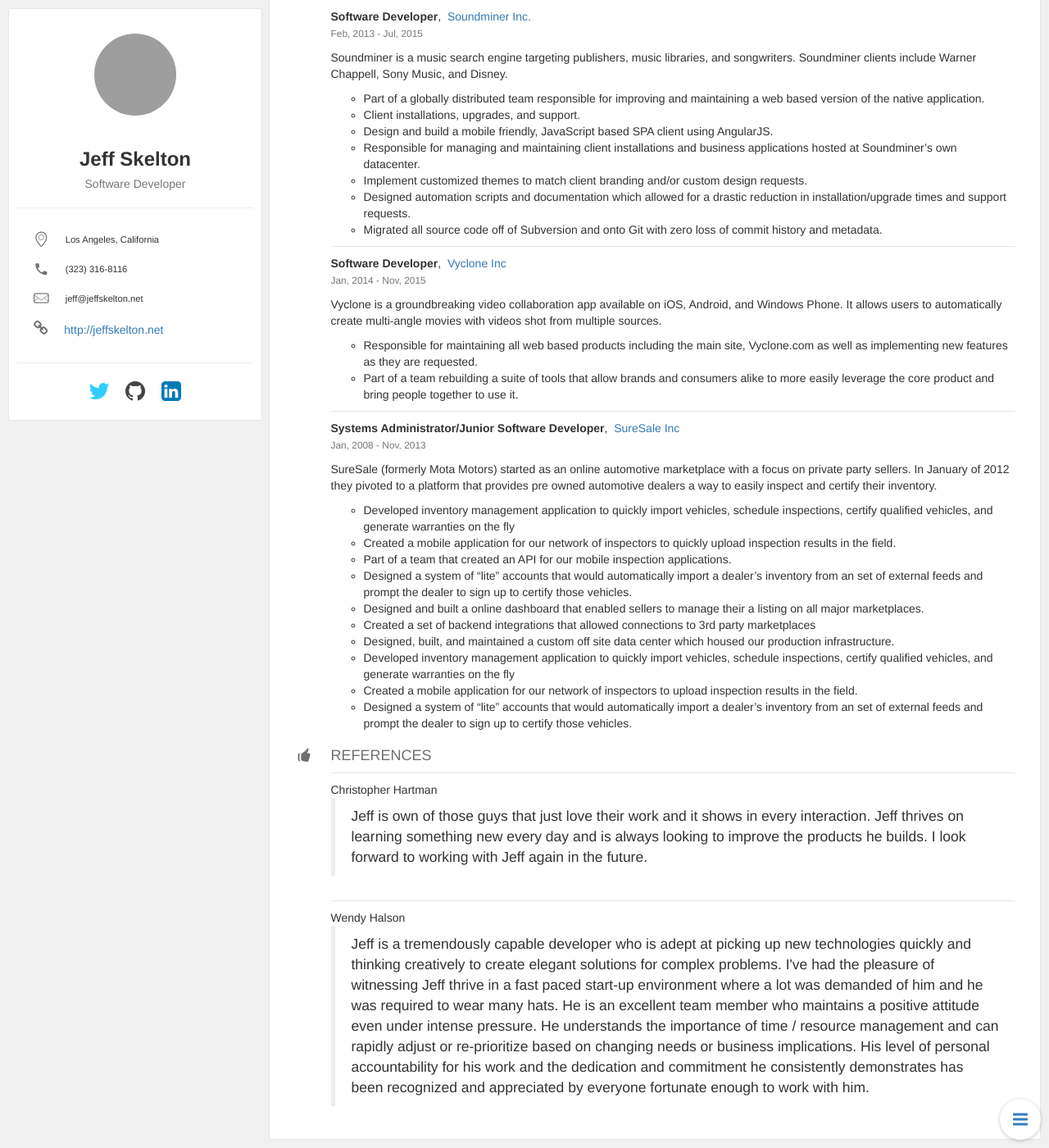
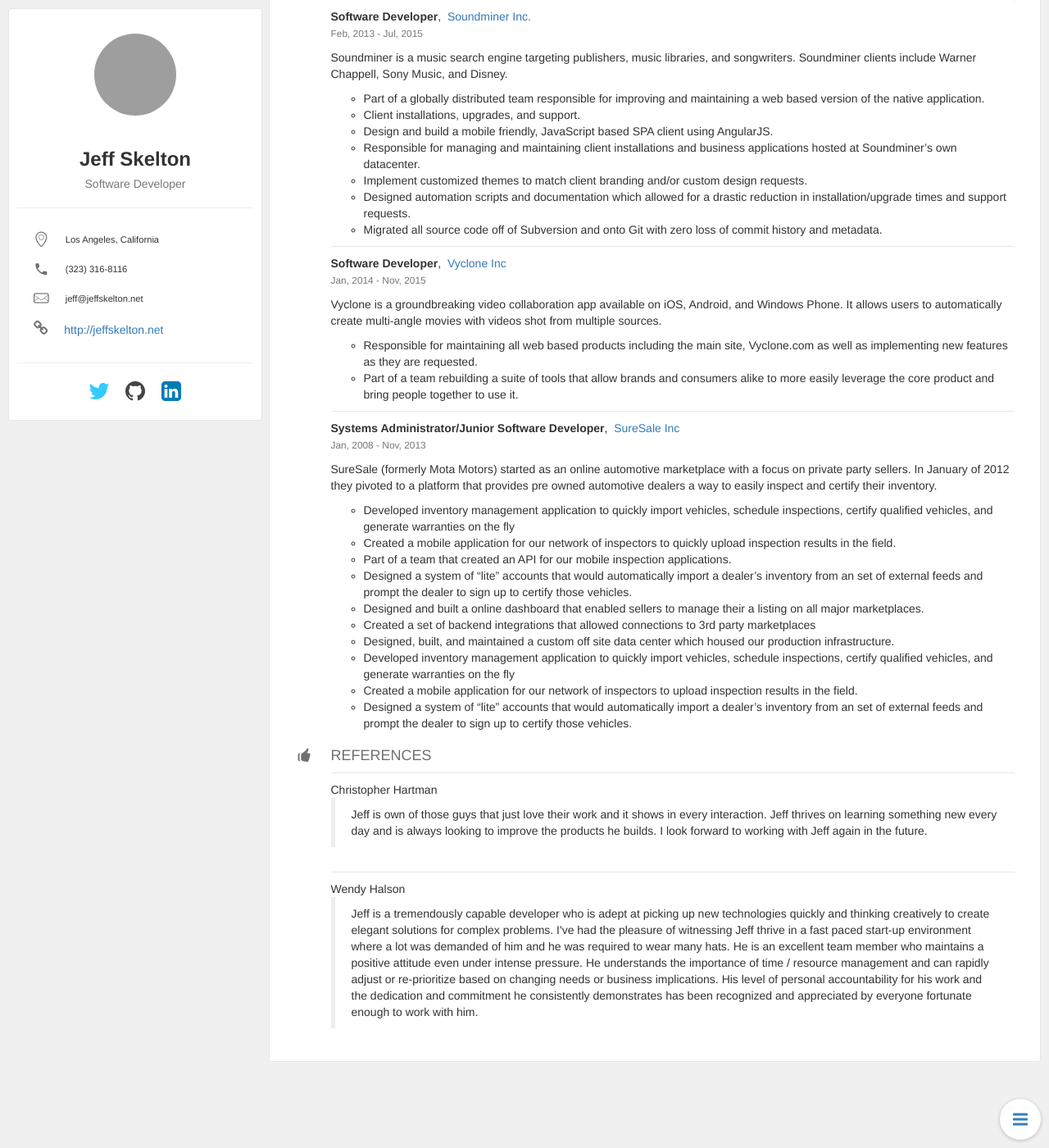
Before and after one commit to jeffskelton3/jeffskelton3.github.io, a Jekyll site: the page built from index.html, in a window 1280 px wide and 1400 px high, scrolled down 998 px. Shown: the whole window at 82% size. Built offline with Jekyll 4.4.1, drawn with Linux system fonts in a browser that asks for light colours; nearby versions of some CDN libraries; grey boxes are pictures that could not be loaded.

Commit message:
styling tweaks

```diff
--- a/_sass/themes/_elegant.scss
+++ b/_sass/themes/_elegant.scss
@@ -1076,4 +1076,8 @@
       page-break-before: always;
     }
   }
+
+  blockquote {
+    font-size: 14px;
+  }
 }
```
